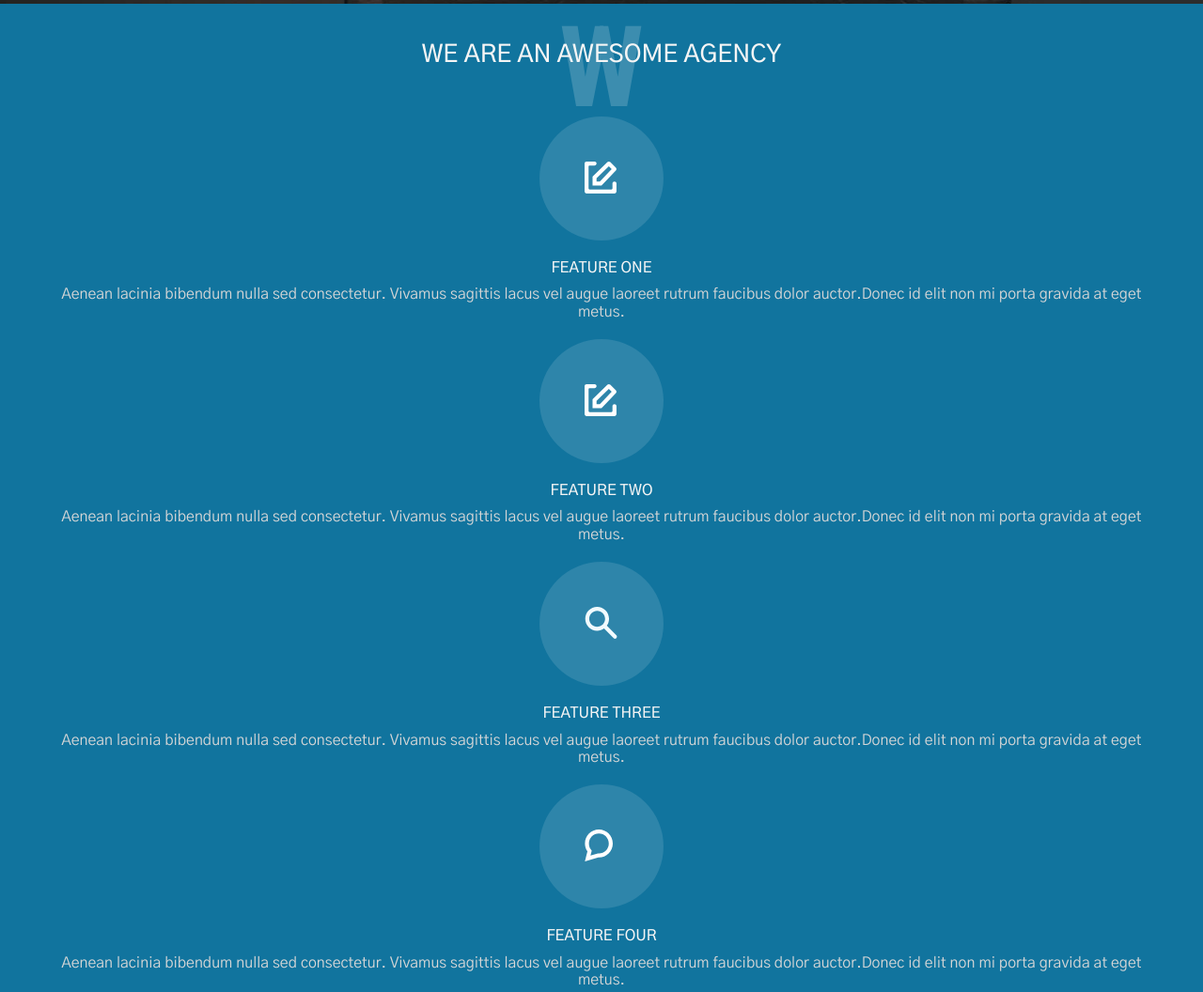
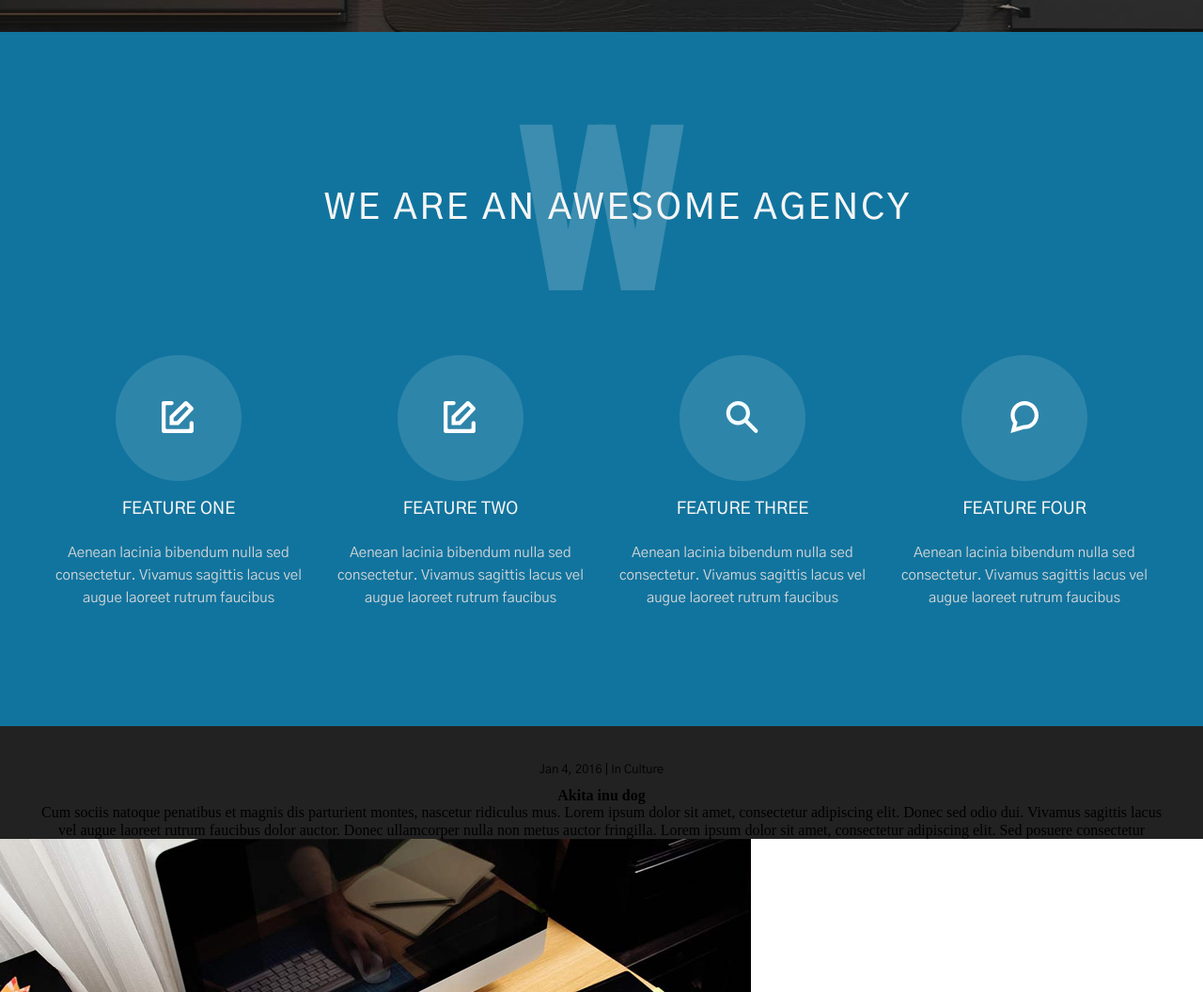
Before and after one commit to MaximChernenko/landing, a website: page creative/src/index.html in a window 1280 px wide. Shown: the part 846-1902 px from the top of the page at 94% size. Drawn offline with nearby package versions, Linux system fonts and the light colour scheme; files that its build step writes are made by us from their sources.

Commit message:
update service-section

```diff
--- a/creative/src/index.html
+++ b/creative/src/index.html
@@ -108,8 +108,7 @@
             </svg>
           </span>
           <h4 class="item-section__title">Feature one</h4>
-          <p class="item-section__text">Aenean lacinia bibendum nulla sed consectetur. Vivamus sagittis lacus vel augue laoreet rutrum faucibus dolor auctor.Donec
-            id elit non mi porta gravida at eget metus.</p>
+          <p class="item-section__text">Aenean lacinia bibendum nulla sed consectetur. Vivamus sagittis lacus vel augue laoreet rutrum faucibus</p>
         </li>
         <li class="feature-section__item item-section">
           <span class="item-section__des">
@@ -118,8 +117,7 @@
             </svg>
           </span>
           <h4 class="item-section__title">Feature two</h4>
-          <p class="item-section__text">Aenean lacinia bibendum nulla sed consectetur. Vivamus sagittis lacus vel augue laoreet rutrum faucibus dolor auctor.Donec
-            id elit non mi porta gravida at eget metus.</p>
+          <p class="item-section__text">Aenean lacinia bibendum nulla sed consectetur. Vivamus sagittis lacus vel augue laoreet rutrum faucibus</p>
         </li>
         <li class="feature-section__item item-section">
           <span class="item-section__des">
@@ -128,24 +126,23 @@
             </svg>
           </span>
           <h4 class="item-section__title">Feature three</h4>
-          <p class="item-section__text">Aenean lacinia bibendum nulla sed consectetur. Vivamus sagittis lacus vel augue laoreet rutrum faucibus dolor auctor.Donec
-            id elit non mi porta gravida at eget metus.</p>
+          <p class="item-section__text">Aenean lacinia bibendum nulla sed consectetur. Vivamus sagittis lacus vel augue laoreet rutrum faucibus</p>
         </li>
         <li class="feature-section__item item-section">
           <span class="item-section__des">
-            <svg class="item-section__icon">
+            <svg class="item-section__icon prove">
               <use href="img/sprite.svg#icon-message"></use>
             </svg>
           </span>
           <h4 class="item-section__title">Feature four</h4>
-          <p class="item-section__text">Aenean lacinia bibendum nulla sed consectetur. Vivamus sagittis lacus vel augue laoreet rutrum faucibus dolor auctor.Donec
-            id elit non mi porta gravida at eget metus.</p>
+          <p class="item-section__text">Aenean lacinia bibendum nulla sed consectetur. Vivamus sagittis lacus vel augue laoreet rutrum faucibus</p>
         </li>
       </ul>
     </div>
   </section>
   <section class="akita-section">
     <div class="akita-section__container">
+      <div class="wrapper">
         <p class="akita-section__sup-text">Jan 4, 2016 | In Culture</p>
         <h4 class="akita-section__title">Akita inu dog</h4>
         <p class="akita-section__text">
@@ -155,10 +152,12 @@
           consectetur
         </p>
       </div>
+    </div>
     <div class="akita-section__container">
       <img src="img/img1.jpg" srcset="img/img1.jpg 1x, img/img1@2x.jpg 2x" alt="work with computer" class="akita-section__img">
     </div>
     <div class="akita-section__container">
+      <div class="wrapper">
         <p class="akita-section__sup-text">Jan 4, 2016 | In Culture</p>
         <h4 class="akita-section__title">Akita inu dog</h4>
         <p class="akita-section__text">
@@ -167,6 +166,7 @@
           ullamcorper nulla non metus auctor fringilla. Lorem ipsum dolor sit amet, consectetur adipiscing elit. Sed posuere
           consectetur
         </p>
+      </div>
     </div>
     <div class="akita-section__container">
       <img src="img/img2.jpg" srcset="img/img2.jpg 1x, img/img2@2x.jpg 2x" alt="work with computer" class="akita-section__img">
--- /dev/null
+++ b/creative/src/scss/layout/akita-section.scss
@@ -0,0 +1,22 @@
+.akita-section {
+
+}
+
+.akita-section__container:nth-child(1) {
+    padding-top: 40px;
+    background-color: color(primary-dark);
+}
+
+.akita-section__sup-text {
+    font-family: font(Gothic-family);
+    font-size: 0.8rem;
+    margin-bottom: 10px;
+}
+
+.akita-section__title {
+
+}
+
+.akita-section__text {
+
+}
--- a/creative/src/scss/layout/feature-section.scss
+++ b/creative/src/scss/layout/feature-section.scss
@@ -3,6 +3,9 @@
     min-width: 320px;
     background-color: color(primary-blue);
     padding: 40px 0;
+    @media screen and (min-width: 1200px) {
+        padding: 167px 0 104px;
+    }
 }
 
 .feature-section__title {
@@ -13,11 +16,28 @@
     text-transform: uppercase;
     color: color(primary-light);
     margin-bottom: 50px;
+    @media screen and (min-width: 1200px) {
+        font-size: 2.35rem;
+        padding: 0 0 84px 35px;
+        letter-spacing: 3px;
+    }
+}
+
+.feature-section__list {
+    @media screen and (min-width: 1200px) {
+        @include flex-pos();
+        flex-wrap: wrap;
+        width: 1170px;
+        margin: 0 auto;
+    }
 }
 
 .item-section {
     &:not(:last-child) {
         margin-bottom: 20px;
+    }
+    @media screen and (min-width: 1200px) {
+        width: 270px;
     }
 }
 
@@ -27,13 +47,17 @@
     font-family: font(RobotoCon-family);
     font-size: 120px;
     color: color(decor-blue);
+    @media screen and (min-width: 1200px) {
+        font-size: 15.5rem;
+        top: 134px;
+    }
 }
 
 .item-section__des {
     position: relative;
     display: block;
-    width: 132px;
-    height: 132px;
+    width: 134px;
+    height: 134px;
     background-color: color(secondary-blue);
     border-radius: 50%;
     margin: 0 auto 20px;
@@ -53,9 +77,21 @@
     text-transform: uppercase;
     color: color(primary-light);
     margin-bottom: 10px;
+    @media screen and (min-width: 1200px) {
+        margin-bottom: 24px;
+        font-size: 1.125rem;
+    }
 }
 
 .item-section__text {
     font-family: font(Gothic-family);
     color: color(secondary-light);
+    @media screen and (min-width: 1200px) {
+        font-size: 0.94rem;
+        line-height: 1.6;
+    }
 }
+
+.prove {
+    width: 30px;
+}
--- a/creative/src/scss/layout/header.scss
+++ b/creative/src/scss/layout/header.scss
@@ -9,7 +9,7 @@
         padding-top: 40px;
     }
     @media screen and (min-width: 1200px) {
-        min-height: 850px;
+        min-height: 880px;
         &::before {
             content: '';
             position: absolute;
@@ -42,11 +42,9 @@
     @media screen and (max-width: 1199px) {
         display: block;
         margin: 0 auto 40px;
-        // padding-top: 40px;
     }
 }
 
-//mixin to background color today!!!!
 .logo__flow {
     position: relative;
     background-color: rgba(color(primary-light), 0.749);
--- a/creative/src/scss/styles.scss
+++ b/creative/src/scss/styles.scss
@@ -6,3 +6,4 @@
 @import 'helpers/mixins';
 @import 'layout/header';
 @import 'layout/feature-section';
+@import 'layout/akita-section';
```
Also changed, not shown: creative/build/css/styles.css, creative/build/css/styles.min.css, creative/build/index.html. Lines whose indentation alone changed are shown as unchanged.
